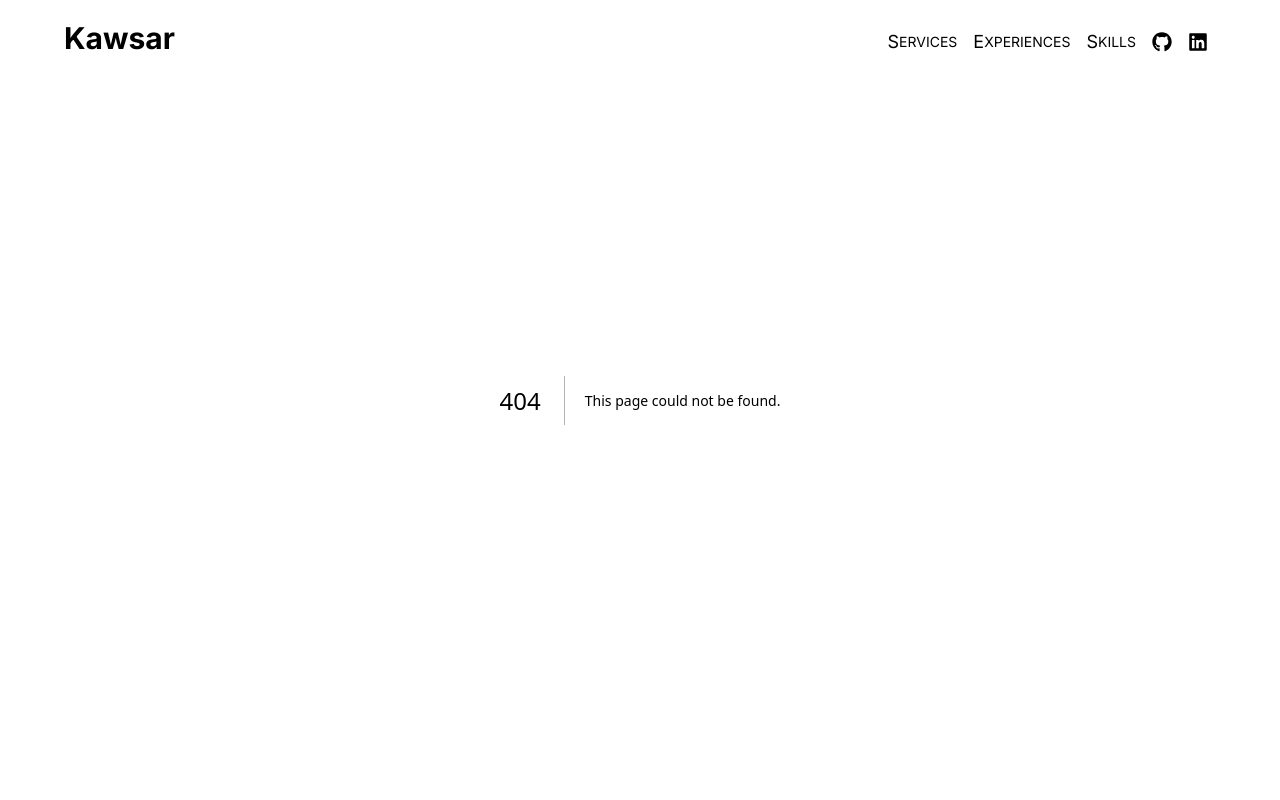
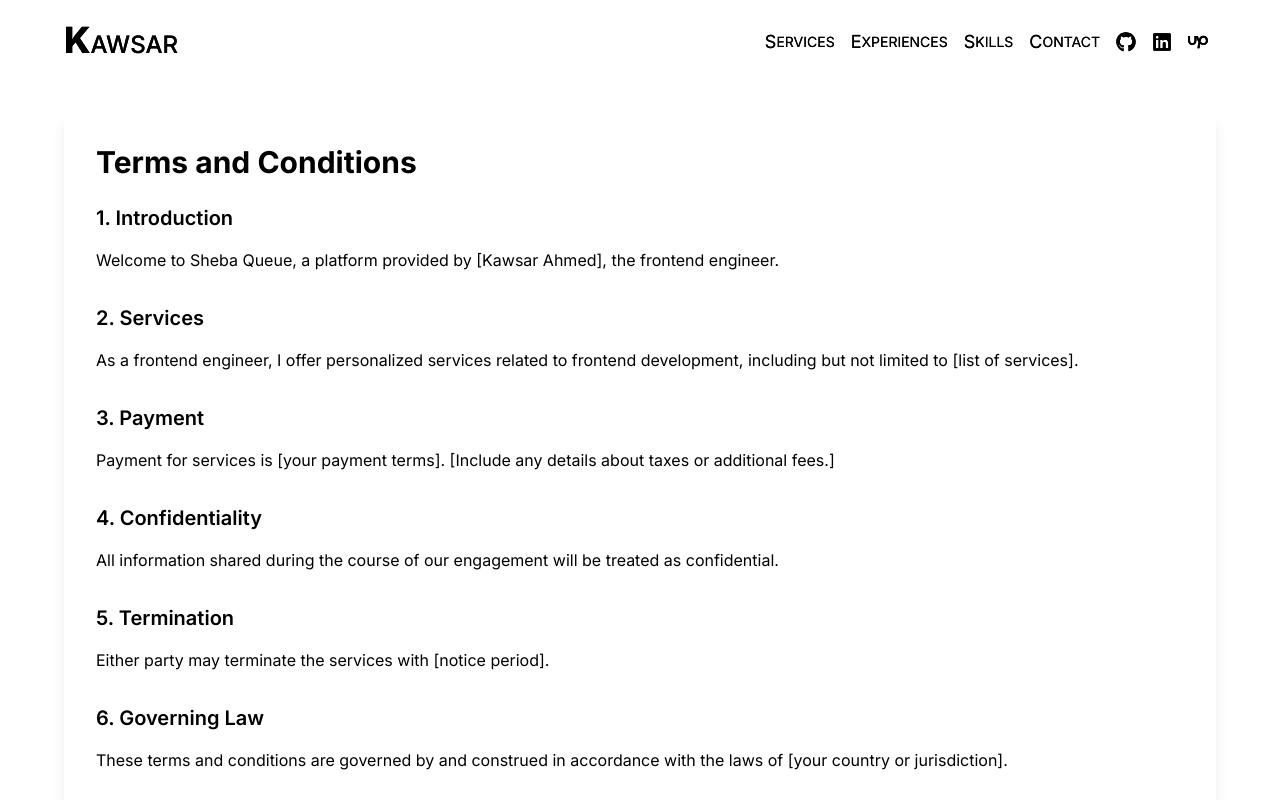
Before and after one commit to prokawsar/services-nextjs, a Next.js app: page /terms in a window 1280 px wide. Before the commit this address had no page. Shown: the top 800 px of the page. Built offline with nearby package versions, Linux system fonts and the light colour scheme.

Commit message:
terms page

```diff
--- a/src/app/components/Header.tsx
+++ b/src/app/components/Header.tsx
@@ -1,22 +1,27 @@
 import Link from 'next/link'
 import NavItem from './NavItem'
 import '@fortawesome/fontawesome-svg-core/styles.css'
-import { faGithub, faLinkedin } from '@fortawesome/free-brands-svg-icons'
+import {
+  faGithub,
+  faLinkedin,
+  faUpwork,
+} from '@fortawesome/free-brands-svg-icons'
 
 export default function Header() {
   return (
     <div className="fixed top-0 z-10 w-full flex justify-center">
       <div className="flex flex-row w-full mx-auto max-w-6xl justify-between py-5">
-        <Link
-          href={'/'}
-          className="font-bold text-3xl hover:scale-110 duration-200"
-        >
-          Kawsar
+        <Link href={'/'} className="font-bold uppercase">
+          <span className="text-4xl font-extrabold">K</span>
+          <span className="text-2xl hover:text-3xl font-medium duration-200">
+            awsar
+          </span>
         </Link>
         <div className="flex flex-row items-center">
           <NavItem name="Services" url="/services" />
           <NavItem name="experiences" url="/experiences" />
           <NavItem name="skills" url="/skills" />
+          <NavItem name="contact" url="/contact" />
           <NavItem
             url="https://github.com/prokawsar"
             icon={faGithub}
@@ -27,6 +32,12 @@ export default function Header() {
             icon={faLinkedin}
             target="_blank"
           />
+
+          <NavItem
+            url="https://www.upwork.com/freelancers/~012f78e5dacf069591"
+            icon={faUpwork}
+            target="_blank"
+          />
         </div>
       </div>
     </div>
--- a/src/app/components/NavItem.tsx
+++ b/src/app/components/NavItem.tsx
@@ -6,14 +6,14 @@ type Props = {
   url: string
   name?: string
   target?: string
-  icon?: IconProp
+  icon?: IconProp | null
   iconSize?: SizeProp
 }
 
 export default function NavItem({
   name = '',
   url,
-  icon = '0',
+  icon = null,
   iconSize = '1x',
   target,
 }: Props) {
@@ -25,8 +25,9 @@ export default function NavItem({
     >
       <span className="text-lg">{name[0]}</span>
       {name.substring(1, name.length)}
-
-      <FontAwesomeIcon className="!h-5 !w-5" icon={icon} />
+      {icon !== null && (
+        <FontAwesomeIcon className="!h-5 !w-5" icon={icon as IconProp} />
+      )}
     </Link>
   )
 }
--- a/src/app/sections/Footer.tsx
+++ b/src/app/sections/Footer.tsx
@@ -2,7 +2,7 @@ import Link from 'next/link'
 
 export default function Footer() {
   return (
-    <div className="bg-slate-50 w-full flex justify-center border-t-2 border-slate-200">
+    <div className="bg-slate-50 w-full flex mt-10 justify-center border-t-2 border-slate-200">
       <div className="flex flex-row w-full mx-auto max-w-6xl justify-between py-3">
         <div className="flex items-center">
           <p className="">Made by Kawsar with Next.js | 2024</p>
@@ -10,7 +10,7 @@ export default function Footer() {
         <div className="flex flex-row items-center">
           <Link
             className="rounded-md p-2 hover:bg-slate-100/60 duration-150"
-            href={'/'}
+            href={'/terms'}
           >
             Terms and Conditions
           </Link>
--- /dev/null
+++ b/src/app/terms/page.tsx
@@ -0,0 +1,67 @@
+import RootLayout from '../layout'
+
+export default function TermsPage() {
+  return (
+    <RootLayout>
+      <div className="flex w-full max-w-6xl items-start mx-auto pt-20">
+        <div className="container mx-auto my-8 p-8 bg-white shadow-lg min-h-svh">
+          <h1 className="text-3xl font-bold mb-6">Terms and Conditions</h1>
+
+          <section className="mb-8">
+            <h2 className="text-xl font-semibold mb-4">1. Introduction</h2>
+            <p>
+              Welcome to Sheba Queue, a platform provided by [Kawsar Ahmed], the
+              frontend engineer.
+            </p>
+          </section>
+
+          <section className="mb-8">
+            <h2 className="text-xl font-semibold mb-4">2. Services</h2>
+            <p>
+              As a frontend engineer, I offer personalized services related to
+              frontend development, including but not limited to [list of
+              services].
+            </p>
+          </section>
+
+          <section className="mb-8">
+            <h2 className="text-xl font-semibold mb-4">3. Payment</h2>
+            <p>
+              Payment for services is [your payment terms]. [Include any details
+              about taxes or additional fees.]
+            </p>
+          </section>
+
+          <section className="mb-8">
+            <h2 className="text-xl font-semibold mb-4">4. Confidentiality</h2>
+            <p>
+              All information shared during the course of our engagement will be
+              treated as confidential.
+            </p>
+          </section>
+
+          <section className="mb-8">
+            <h2 className="text-xl font-semibold mb-4">5. Termination</h2>
+            <p>Either party may terminate the services with [notice period].</p>
+          </section>
+
+          <section className="mb-8">
+            <h2 className="text-xl font-semibold mb-4">6. Governing Law</h2>
+            <p>
+              These terms and conditions are governed by and construed in
+              accordance with the laws of [your country or jurisdiction].
+            </p>
+          </section>
+
+          <section className="mb-8">
+            <h2 className="text-xl font-semibold mb-4">7. Contact</h2>
+            <p>
+              If you have any questions or concerns regarding these terms and
+              conditions, please contact prokawsar@gmail.com.
+            </p>
+          </section>
+        </div>
+      </div>
+    </RootLayout>
+  )
+}
```
